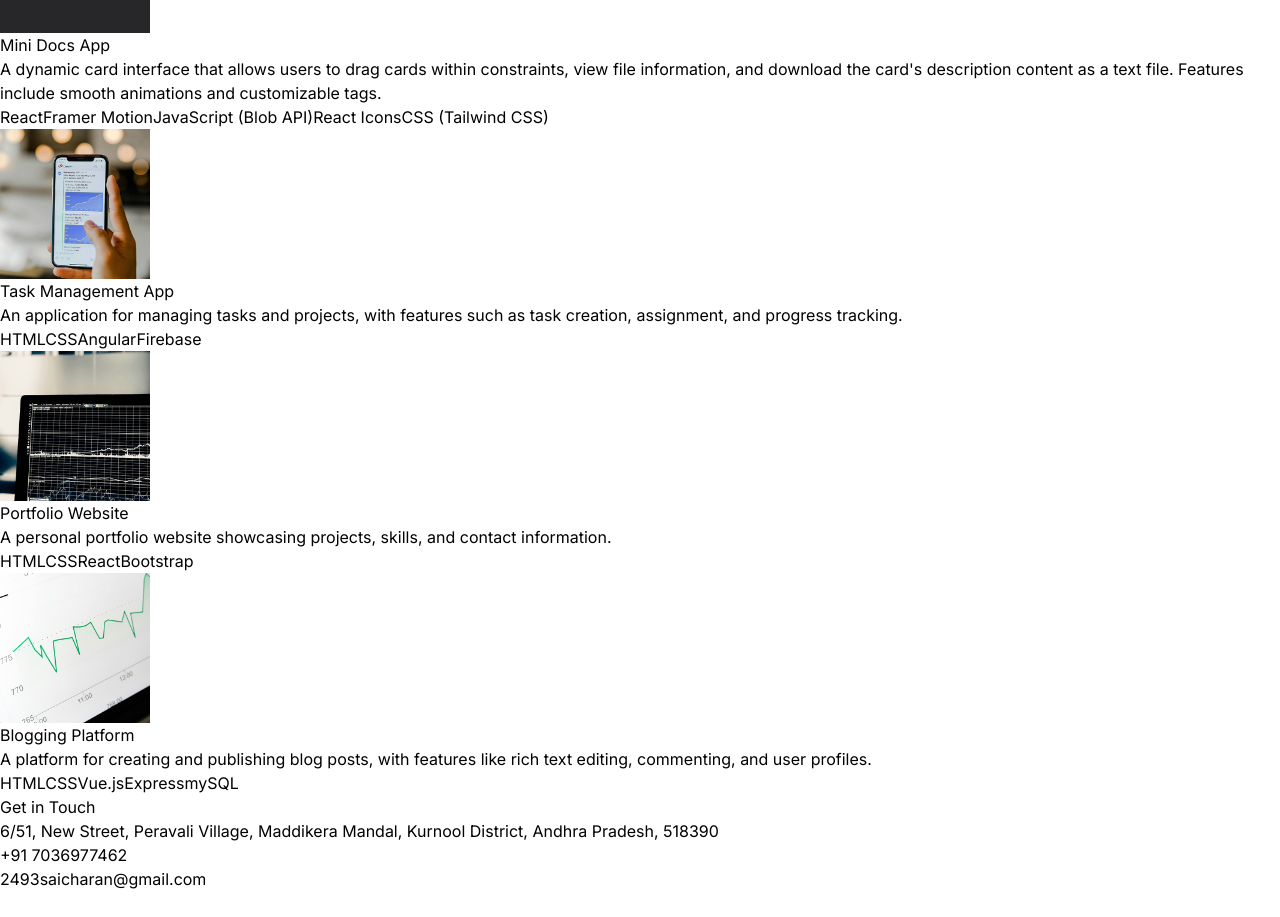
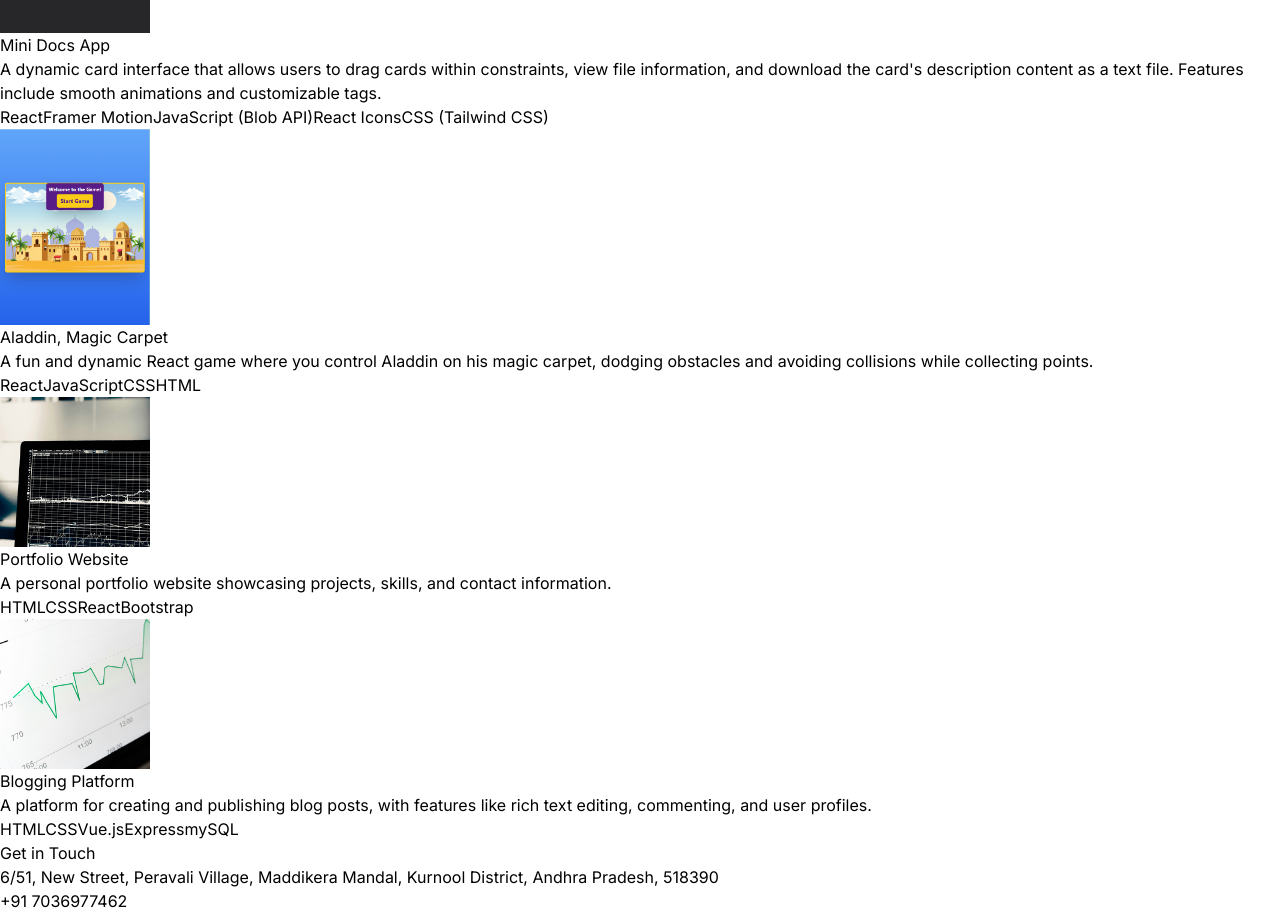
Before and after one commit to saicharan293/Portfolio, a React (Vite) app: page / in a window 1280 px wide. Shown: the part 2349-3266 px from the top of the page. Before the commit the page ends 3240 px from the top, so only its background shows below. Built offline with nearby package versions, Linux system fonts and the light colour scheme.

Commit message:
aladin game is added

```diff
--- a/src/constants/index.js
+++ b/src/constants/index.js
@@ -2,6 +2,7 @@ import project1 from "../assets/projects/project-1.jpg";
 import project2 from "../assets/projects/project-2.jpg";
 import project3 from "../assets/projects/project-3.jpg";
 import project4 from "../assets/projects/project-4.jpg";
+import project5 from "../assets/projects/project-5.png";
 import currency from "../assets/projects/currency.png";
 import realTimeChat from '../assets/projects/realTimeChat.png'
 import docs from '../assets/projects/docs.png'
@@ -48,11 +49,11 @@ export const PROJECTS = [
     technologies: ["React", "Framer Motion", "JavaScript (Blob API)", "React Icons", "CSS (Tailwind CSS)"],
   },
   {
-    title: "Task Management App",
-    image: project2,
-    description:
-      "An application for managing tasks and projects, with features such as task creation, assignment, and progress tracking.",
-    technologies: ["HTML", "CSS", "Angular", "Firebase"],
+    title: "Aladdin, Magic Carpet",
+    link: "https://aladin-carpet.netlify.app/",
+    image:project5,
+    description: "A fun and dynamic React game where you control Aladdin on his magic carpet, dodging obstacles and avoiding collisions while collecting points.",
+    technologies: ["React", "JavaScript", "CSS", "HTML"]
   },
   {
     title: "Portfolio Website",
```
Also changed, not shown: src/assets/projects/project-5.png (added).
